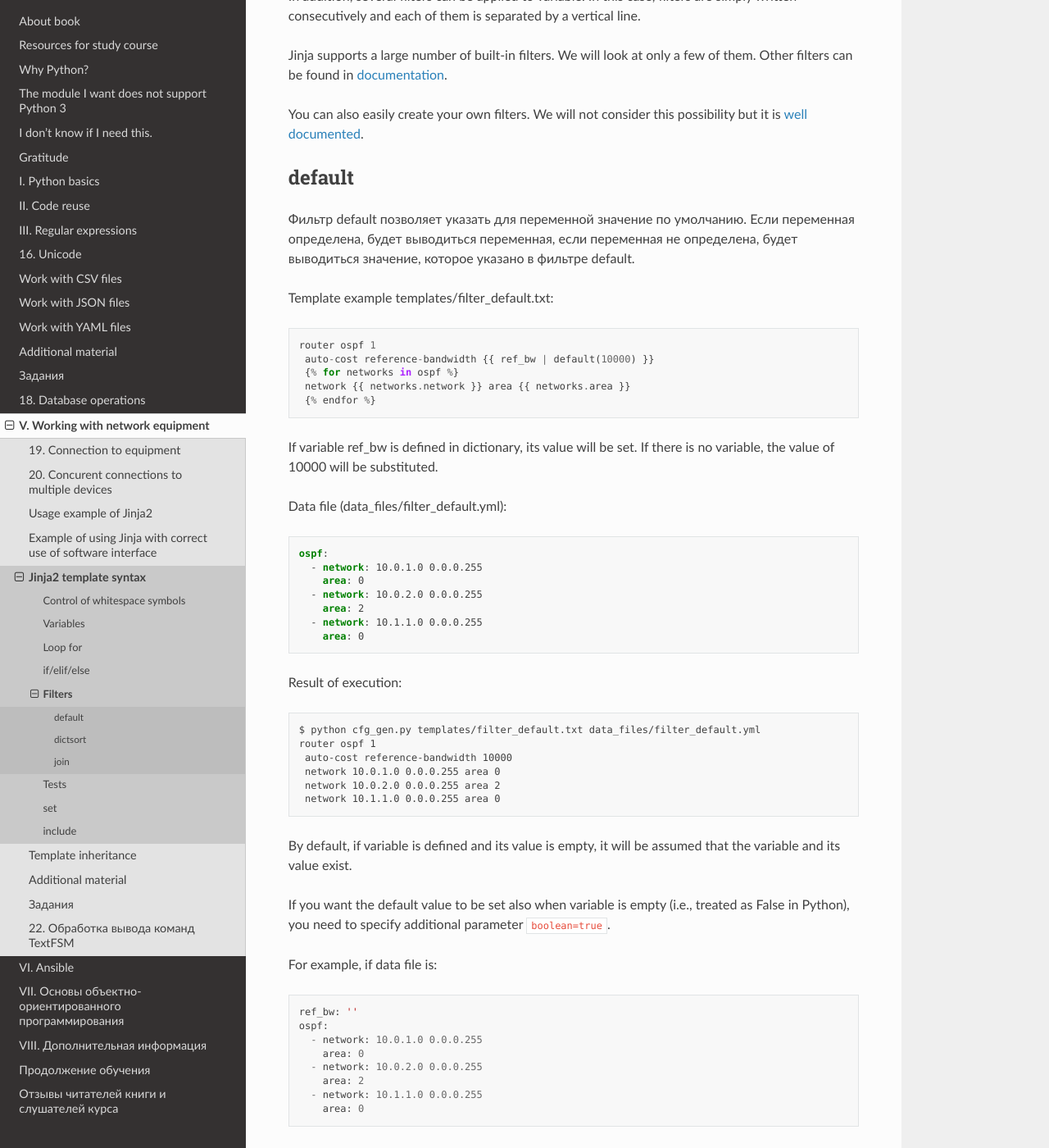
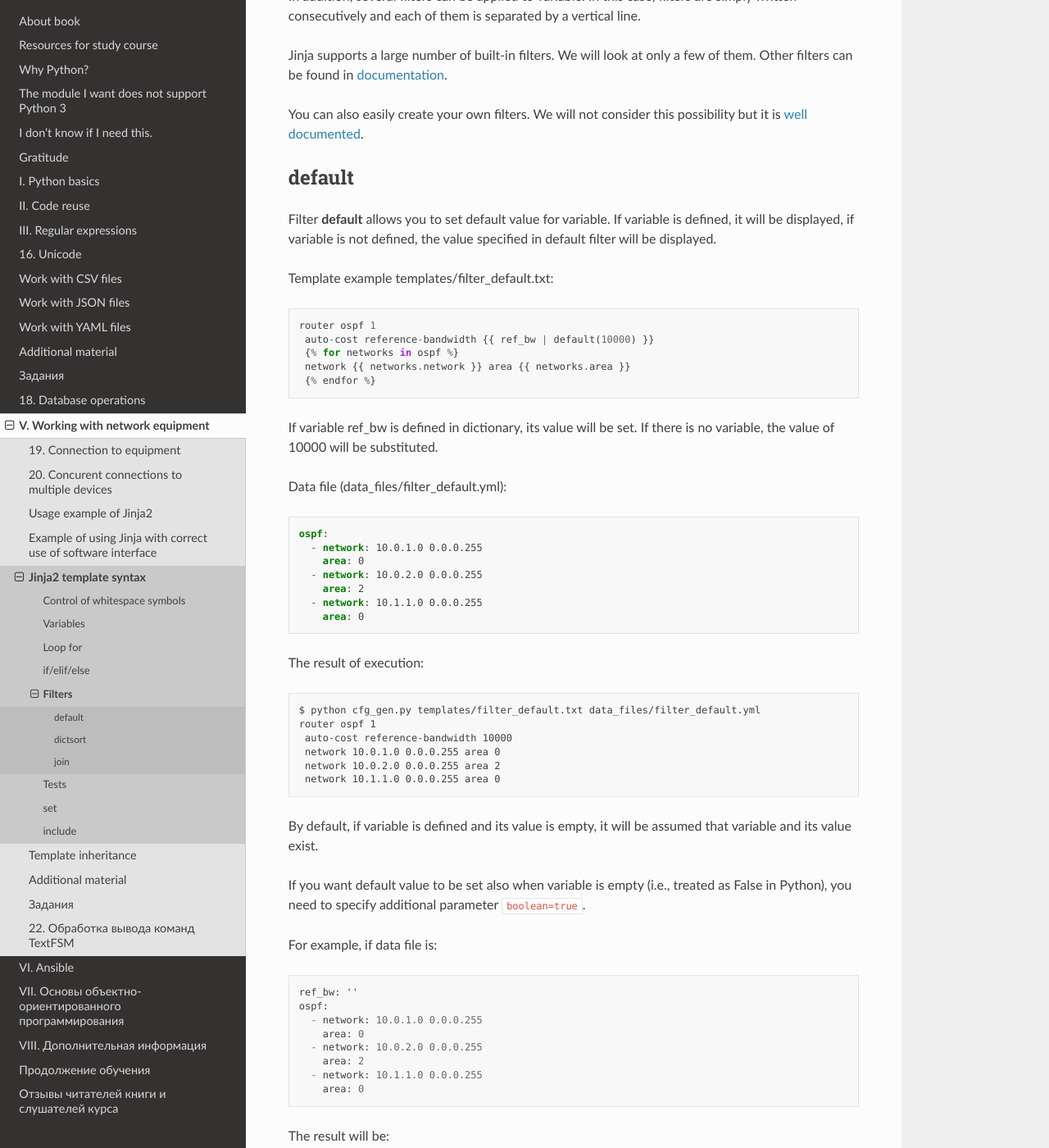
Before and after one commit to Aidar5/nattoeng, a Sphinx documentation site: the page built from docs/source/book/21_jinja2/3d_syntax_filter.rst, in a window 1280 px wide and 1400 px high, scrolled down 296 px. Shown: the whole window at 82% size. Built offline with Sphinx 7.4.7 and the Read the Docs theme 2.0.0, drawn with Linux system fonts in a browser that asks for light colours; pages that are not in the unit, such as notebooks, are missing from menus; part of the change alters nothing that is shown.

Commit message:
Update 3d_syntax_filter.rst

```diff
--- a/docs/source/book/21_jinja2/3d_syntax_filter.rst
+++ b/docs/source/book/21_jinja2/3d_syntax_filter.rst
@@ -12,10 +12,7 @@ You can also easily create your own filters. We will not consider this possibili
 default
 ~~~~~~~
 
-Фильтр default позволяет указать для переменной значение по умолчанию.
-Если переменная определена, будет выводиться переменная, если переменная
-не определена, будет выводиться значение, которое указано в фильтре
-default.
+Filter **default** allows you to set default value for variable. If variable is defined, it will be displayed, if variable is not defined, the value specified in default filter will be displayed.
 
 Template example templates/filter_default.txt:
 
@@ -41,7 +38,7 @@ Data file (data_files/filter_default.yml):
       - network: 10.1.1.0 0.0.0.255
         area: 0
 
-Result of execution:
+The result of execution:
 
 ::
 
@@ -52,9 +49,9 @@ Result of execution:
      network 10.0.2.0 0.0.0.255 area 2
      network 10.1.1.0 0.0.0.255 area 0
 
-By default, if variable is defined and its value is empty, it will be assumed that the variable and its value exist.
+By default, if variable is defined and its value is empty, it will be assumed that variable and its value exist.
 
-If you want the default value to be set also when variable is empty (i.e., treated as False in Python), you need to specify additional parameter ``boolean=true``.
+If you want default value to be set also when variable is empty (i.e., treated as False in Python), you need to specify additional parameter ``boolean=true``.
 
 For example, if data file is:
 
@@ -167,7 +164,7 @@ join
 
 Filter **join** works just like join() method in Python.
 
-With the **join** filter you can combine sequence of elements into a string with an optional separator between elements.
+With **join** filter you can combine sequence of elements into a string with an optional separator between elements.
 
 Template example templates/filter_join.txt using **join** filter:
 
```
